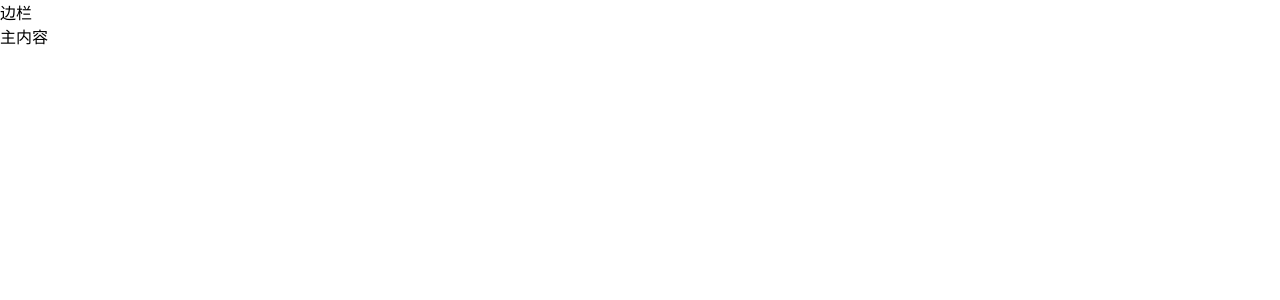
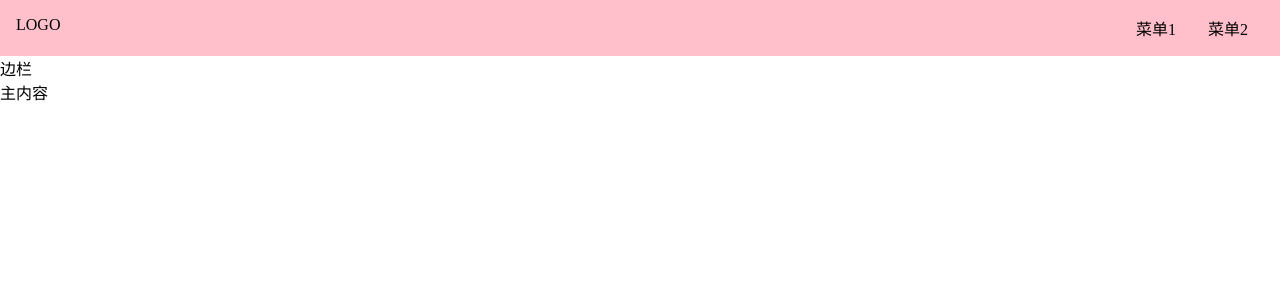
Before and after one commit to HHuangYQ/vue3-ui-Component-library, a Vue app: page /doc in a window 1280 px wide. Shown: the top 300 px of the page. Built offline with nearby package versions, Linux system fonts and the light colour scheme.

Commit message:
Topnav组件封装好了

```diff
--- /dev/null
+++ b/src/components/Topnav.vue
@@ -0,0 +1,34 @@
+<template>
+    <div class="topnav">
+            <div class="logo">LOGO</div>
+            <ul class="menu">
+                <li>菜单1</li>
+                <li>菜单2</li>
+            </ul>
+        </div>
+</template>
+<script lang="ts">
+
+export default {
+
+}
+</script>
+
+<style lang="scss" scoped>
+.topnav {
+    background-color: pink;
+    display: flex;
+    padding: 16px;
+    > .logo {
+      max-width: 6em;
+      margin-right: auto;
+    }
+    > .menu {
+      display: flex;
+      white-space: nowrap;
+      flex-wrap: nowrap;
+      > li {
+        margin: 0 1em;
+      }
+    }
+  }</style>
--- a/src/views/Doc.vue
+++ b/src/views/Doc.vue
@@ -1,12 +1,19 @@
 <template>
     <div>
-    <div class="topNav">
-            <div class="logo"></div>
-            <div class="menu"></div>
-        </div>
+   <Topnav/>
         <div class="content">
             <aside>边栏</aside>
             <main>主内容</main>
         </div>
     </div>
 </template>
+
+
+<script lang="ts">
+import Topnav from '../components/Topnav.vue'
+export default {
+    components:{
+        Topnav
+    }
+}
+</script>
--- a/src/views/Home.vue
+++ b/src/views/Home.vue
@@ -1,12 +1,6 @@
 <template>
     <div>
-    <div class="topnav">
-      <div class="logo">LOGO</div>
-      <ul class="menu">
-        <li>菜单1</li>
-        <li>菜单2</li>
-      </ul>
-    </div>
+        <Topnav/>
         <div class="banner">
             <h1>轱辘UI</h1>
             <h2>一个厉害的UI框架</h2>
@@ -17,23 +11,9 @@
         </div>
     </div>
 </template>
-
-<style lang="scss" scoped>
-  .topnav {
-    background-color: pink;
-    display: flex;
-    padding: 16px;
-    > .logo {
-      max-width: 6em;
-      margin-right: auto;
+<script lang="ts">
+import Topnav from '../components/Topnav.vue'
+export default {
+    components: { Topnav }
 }
-    > .menu {
-      display: flex;
-      white-space: nowrap;
-      flex-wrap: nowrap;
-      > li {
-        margin: 0 1em;
-      }
-    }
-  }
-</style>
+</script>
```
Also changed, not shown: src/components/HelloWorld.vue (deleted, +0 -19 lines). Lines whose indentation alone changed are shown as unchanged.
